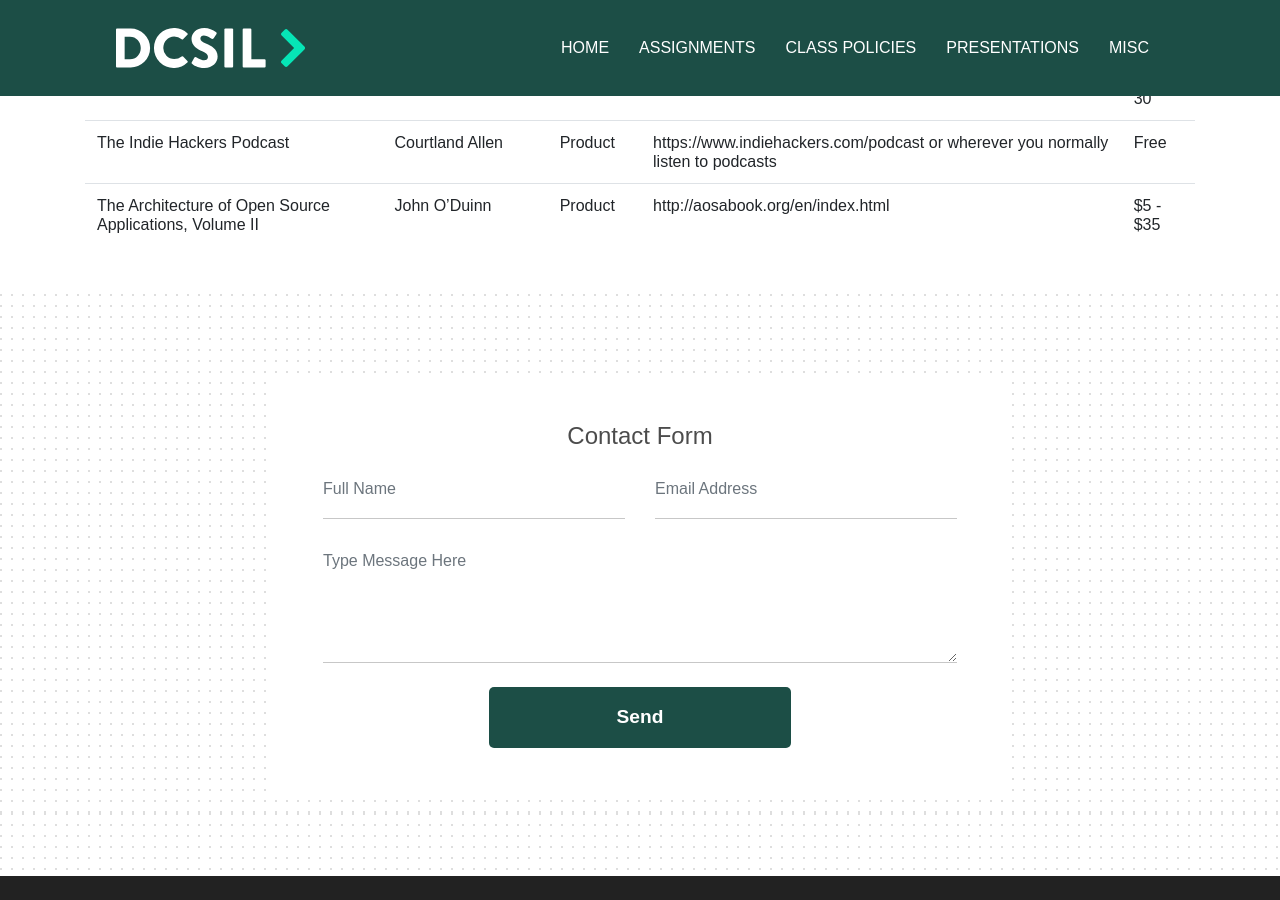
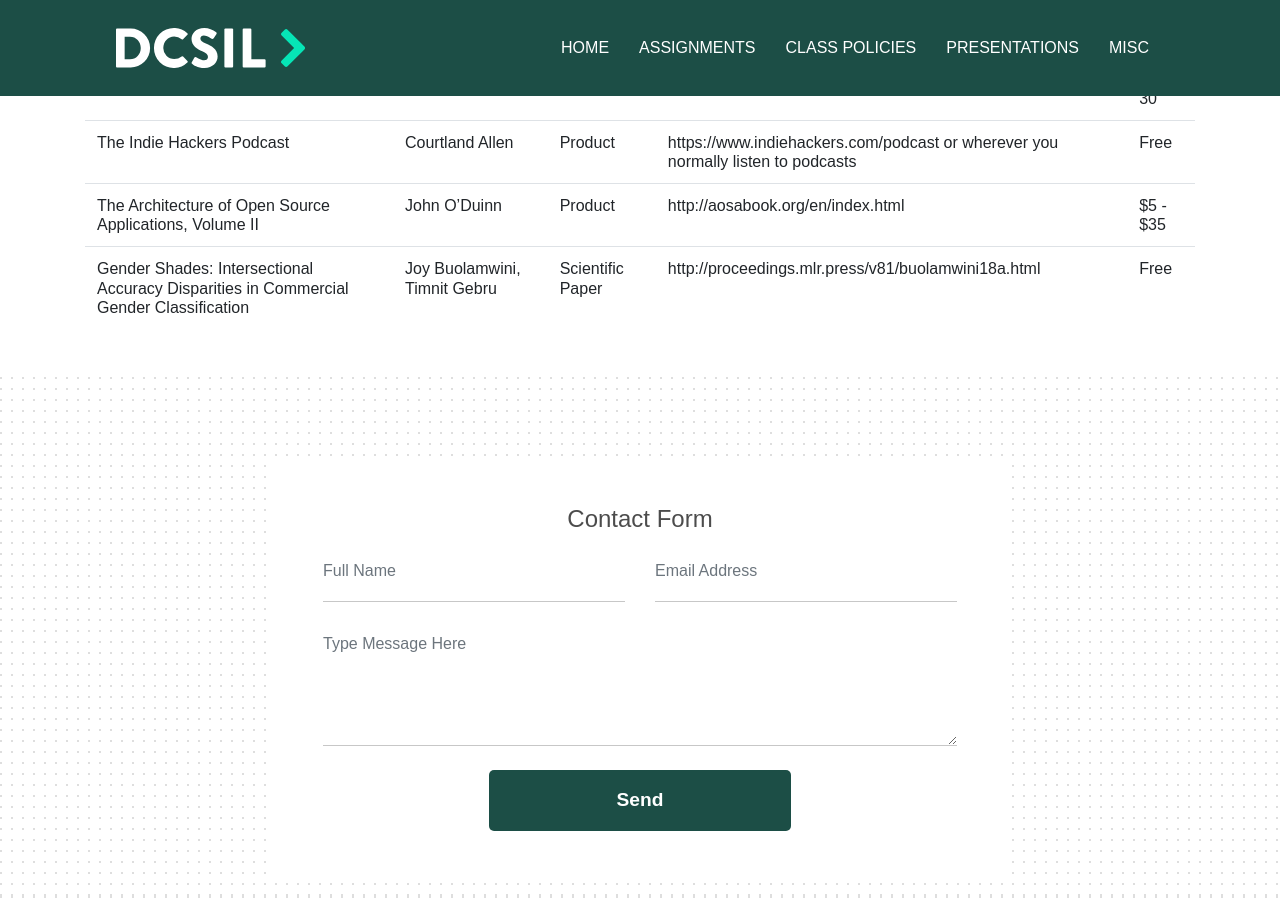
Before and after one commit to dcsil/CSC491, a Jekyll site: the page built from other_pages/resources_readings.md, in a window 1280 px wide and 900 px high, scrolled down 485 px. Built offline with Jekyll 4.4.1, drawn with Linux system fonts in a browser that asks for light colours; our own code applies the rules of GitHub Pages for plain Markdown files.

Commit message:
Add Gender Shades paper

```diff
--- a/other_pages/resources_readings.md
+++ b/other_pages/resources_readings.md
@@ -18,3 +18,4 @@
 | The Lean Startup | Eric Ries | Product | http://theleanstartup.com/ | $15 - 30 |
 | The Indie Hackers Podcast | Courtland Allen | Product | https://www.indiehackers.com/podcast or wherever you normally listen to podcasts | Free |
 | The Architecture of Open Source Applications, Volume II | John O'Duinn | Product | http://aosabook.org/en/index.html | $5 - $35 |
+| Gender Shades: Intersectional Accuracy Disparities in Commercial Gender Classification | Joy Buolamwini, Timnit Gebru | Scientific Paper | http://proceedings.mlr.press/v81/buolamwini18a.html | Free |
```
